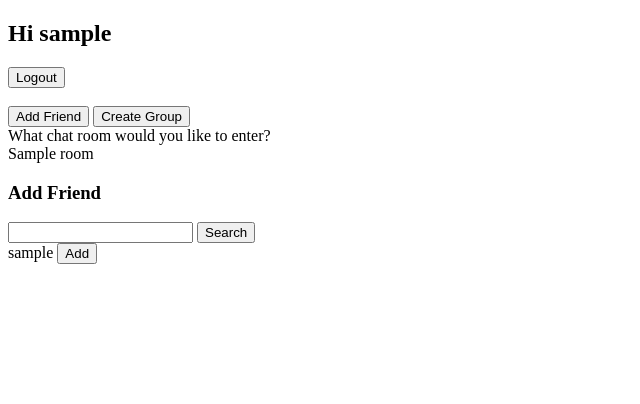
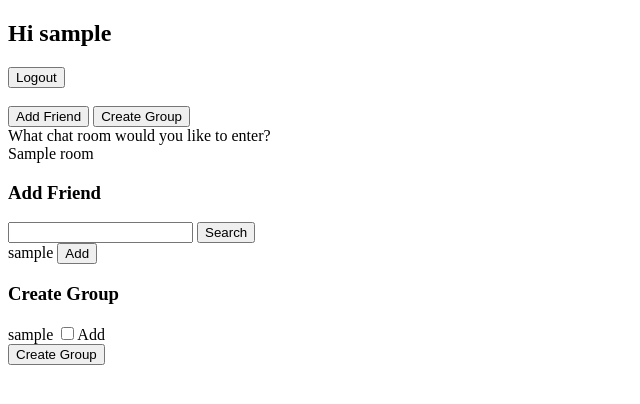
Before and after one commit to jakulej/chatapp_django, a Django app: template templates/chat/index.html in a window 1280 px wide. Shown: the top 404 px of the page, without its empty margins (0-640 px from the left). Run offline with Django 5.2, Linux system fonts and the light colour scheme; a user stored in the database is signed in; tables that the repository leaves empty hold one stand-in row (values such as "Sample post"); the template is opened without the code that fills it: values that come from a table or form of the project are taken from there, most other values are stand-ins (such as "Sample title", 1, 10 or a date in 2020); parts of the project's set-up code (start-up, migrations or seed data) failed here and were passed over.

Commit message:
Added template crate chat group

```diff
--- /dev/null
+++ b/templates/chat/create-group-modal-record.html
@@ -0,0 +1,4 @@
+<div class="friend-record" >
+    {{ username }}
+        <input type="checkbox" class="modal-create-group-friend-record-checbox" data-username="{{ username }}">Add</button>
+</div>
--- /dev/null
+++ b/templates/chat/create-group-modal.html
@@ -0,0 +1,20 @@
+<div id="modal-create-group">
+    <h3>Create Group</h3>
+    <div id="modal-create-group-user-friends">
+    {% for friend in request.user.friends.all %}
+        {% include "chat/create-group-modal-record.html" with username=friend.username %}
+    {% endfor %}
+    </div>
+    <button class="modal-create-group-button-submit" data-username="{{ username }}">Create Group</button>
+</div>
+<script>
+    function addEvent() {
+        const csrftoken = document.querySelector('[name=csrfmiddlewaretoken]').value;
+        document.getElementById('modal-create-group-button-submit').addEventListener('click' , async function(e) {
+            document.querySelector
+
+        }
+    }
+
+
+</script>
--- a/templates/chat/index.html
+++ b/templates/chat/index.html
@@ -34,5 +34,8 @@
         });
 
     </script>
+    <div id="modal-create-group">
+        {% include "chat/create-group-modal.html" %}
+    </div>
 </body>
 </html>
```
